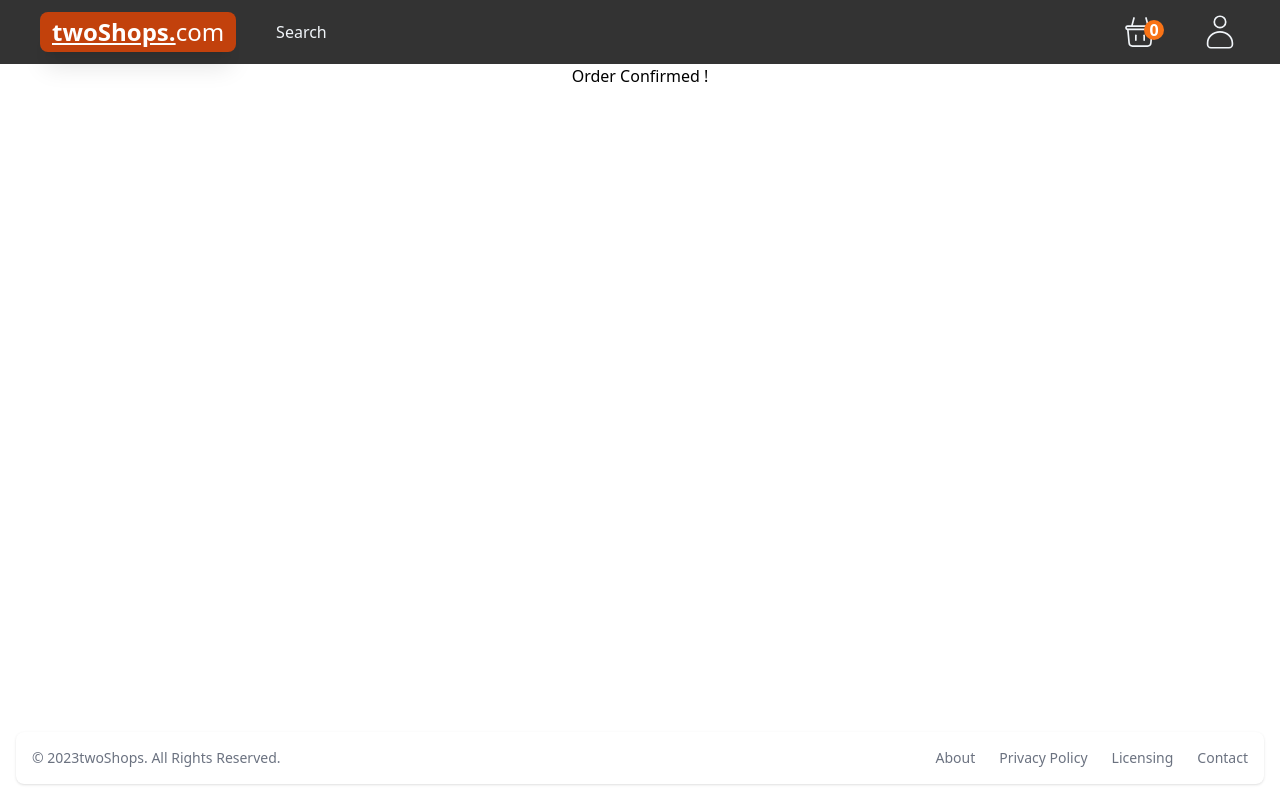
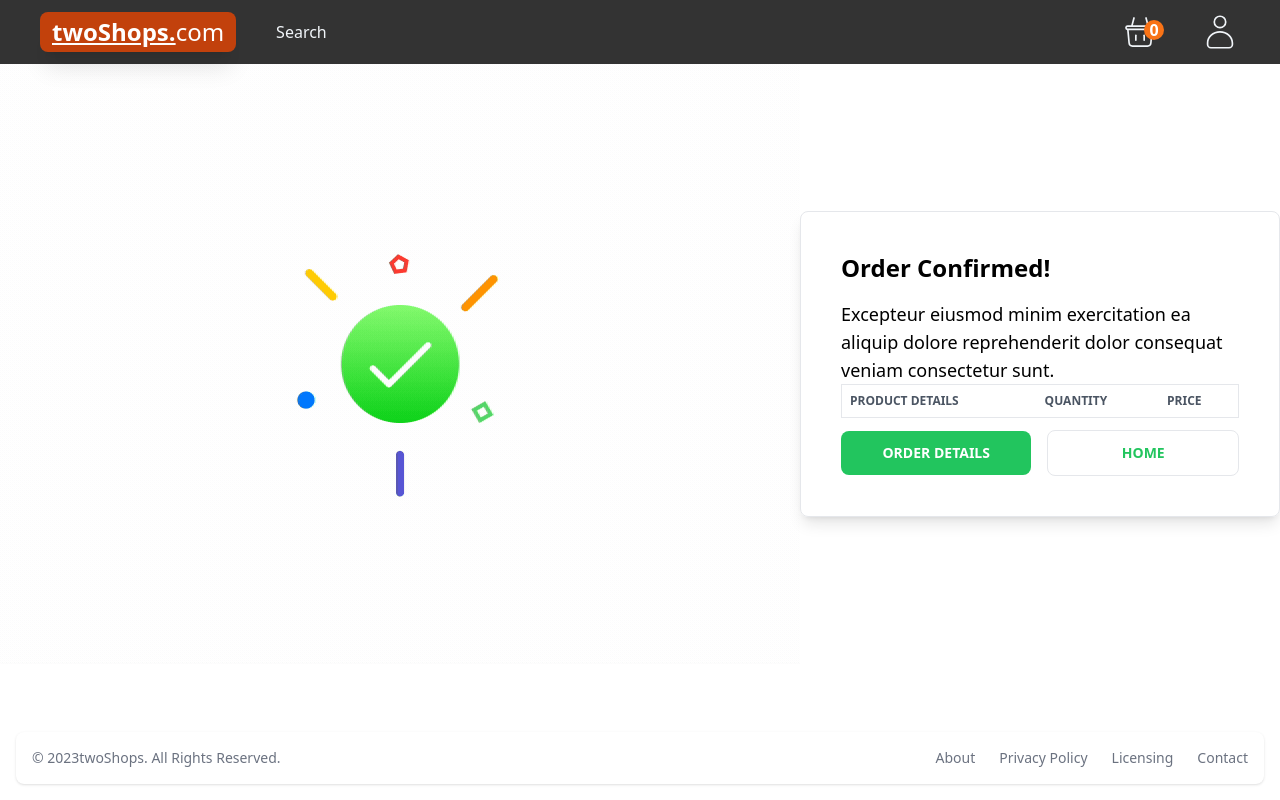
Before and after one commit to ayberkkk/two-shops, a Next.js app: page /order in a window 1280 px wide. Built offline with nearby package versions, Linux system fonts and the light colour scheme.

Commit message:
🛠️  confirm-order client

```diff
--- a/app/components/detail/DetailClient.jsx
+++ b/app/components/detail/DetailClient.jsx
@@ -19,6 +19,7 @@ export default function DetailClient({ product }) {
     price: product.price,
     discountPercentage: product.discountPercentage,
     quantity: 1,
+    brand: product.brand,
     image: product.thumbnail,
     stock: product.stock,
   });
@@ -48,7 +49,7 @@ export default function DetailClient({ product }) {
     <div className="container mx-auto lg:mt-28">
       <div className="grid lg:grid-cols-2">
         <div className="lg:flex block items-center w-full gap-10 relative">
-          <div className="border rounded-md relative -z-10">
+          <div className="border rounded-md relative">
             <Image
               className="lg:w-[600px] lg:h-[500px] w-[500px] h-[400px]"
               width={100}
@@ -65,7 +66,7 @@ export default function DetailClient({ product }) {
                 </div>
               </div>
             )}
-            <div className="thumbnails lg:block flex items-center lg:p-0 p-3  lg:absolute relative overflow-x-auto z-50 top-0 lg:-right-28">
+            <div className="thumbnails lg:block flex items-center lg:p-0 p-3  lg:absolute relative overflow-x-auto z-50 top-0 lg:-right-28 overflow-auto lg:h-[500px]">
               {product.images.map((image, index) => (
                 <img
                   className={`w-[90px] h-[90px] mb-2 cursor-pointer overflow-y-auto p-2 rounded-lg ${
@@ -77,7 +78,7 @@ export default function DetailClient({ product }) {
                   src={image}
                   title={`thumbnail-${index}`}
                   alt={`thumbnail-${index}`}
-                  onClick={() => handleThumbnailClick(index)}
+                  onMouseOver={() => handleThumbnailClick(index)}
                 />
               ))}
             </div>
--- a/app/components/header/CardCount.jsx
+++ b/app/components/header/CardCount.jsx
@@ -34,7 +34,7 @@ export const CardCount = () => {
   const totalDiscount = subtotal - discountedTotal;
   return (
     <div className="md:flex">
-      <div className="relative" onClick={toggleModal}>
+      <div className="relative cursor-pointer" onClick={toggleModal}>
         <CiShoppingBasket size={40} />
         <div className="absolute top-2 -right-1 bg-orange-500 rounded-full w-5 h-5 text-white flex items-center justify-center font-bold">
           {cartItems.length}
--- a/app/components/order/ConfirmOrder.jsx
+++ /dev/null
@@ -1,11 +0,0 @@
-const ConfirmOrder = () => {
-  return (
-    <div className="table mx-auto w-full">
-      <div className="flex items-center justify-center">
-        <h1>Order Confirmed !</h1>
-      </div>
-    </div>
-  );
-};
-
-export default ConfirmOrder;
--- /dev/null
+++ b/app/components/order/ConfirmOrderClient.jsx
@@ -0,0 +1,86 @@
+"use client";
+import Link from "next/link";
+import { useCart } from "@/context/CartContext";
+
+const ConfirmOrderClient = () => {
+  const { orders } = useCart();
+  return (
+    <div className="container mx-auto">
+      <div className="flex flex-col lg:flex-row items-center justify-center">
+        <img
+          className="object-cover"
+          src="/images/confirm-gif.gif"
+          alt="Order Confirmation"
+        />
+        <div className="lg:p-0 p-2">
+          <div className="border shadow-lg rounded-lg">
+            <div className="p-10">
+              <h3 className="text-2xl font-bold mb-4">Order Confirmed!</h3>
+              <div>
+                <>
+                  {orders.map((index) => (
+                    <p key={index}>
+                      Order ID :{" "}
+                      <span className="font-bold"> {index + 1} </span>
+                    </p>
+                  ))}
+                </>
+              </div>
+              <p className="text-lg">
+                Excepteur eiusmod minim exercitation ea aliquip dolore
+                reprehenderit dolor consequat veniam consectetur sunt.
+              </p>
+
+              <div>
+                <div className="overflow-x-auto">
+                  <table className="min-w-full border border-collapse">
+                    <thead>
+                      <tr>
+                        <th className="p-2 font-semibold text-gray-600 text-xs uppercase text-left">
+                          Product Details
+                        </th>
+                        <th className="p-2 font-semibold text-gray-600 text-xs uppercase text-left">
+                          Quantity
+                        </th>
+                        <th className="p-2 font-semibold text-gray-600 text-xs uppercase text-left">
+                          Price
+                        </th>
+                      </tr>
+                    </thead>
+                    <tbody>
+                      {orders.flatMap((order, index) =>
+                        order.items.map((item) => (
+                          <tr key={`${index}-${item.id}`} className="border">
+                            <td className="p-2">{item.title}</td>
+                            <td className="p-2">{item.quantity}</td>
+                            <td className="p-2">${item.price}</td>
+                          </tr>
+                        ))
+                      )}
+                    </tbody>
+                  </table>
+                </div>
+              </div>
+              <div className="flex items-center gap-4 mt-3">
+                <Link
+                  href={"/"}
+                  className="bg-green-500 font-semibold hover:bg-indigo-600 py-3 text-sm text-white uppercase w-full rounded-lg text-center transition-all ease-in duration-200"
+                >
+                  Order Details
+                </Link>
+                <Link
+                  href={"/"}
+                  className="border border-500 font-semibold hover:bg-indigo-600 hover:text-white py-3 text-sm text-green-500 uppercase w-full rounded-lg text-center transition-all ease-in duration-200"
+                >
+                  Home
+                </Link>
+              </div>
+            </div>
+          </div>
+        </div>
+      </div>
+    </div>
+  );
+};
+
+export default ConfirmOrderClient;
--- a/app/order/page.jsx
+++ b/app/order/page.jsx
@@ -1,10 +1,10 @@
 import React from "react";
-import ConfirmOrder from "../components/order/ConfirmOrder";
+import ConfirmOrderClient from "../components/order/ConfirmOrderClient";
 
 const Order = () => {
   return (
     <div>
-      <ConfirmOrder />
+      <ConfirmOrderClient />
     </div>
   );
 };
--- a/context/CartContext.js
+++ b/context/CartContext.js
@@ -1,5 +1,11 @@
 "use client";
-import React, { createContext, useState, useContext, useEffect } from "react";
+import React, {
+  createContext,
+  useState,
+  useContext,
+  useEffect,
+  useRef,
+} from "react";
 import toast, { Toaster } from "react-hot-toast";
 
 const CartContext = createContext();
@@ -60,7 +66,7 @@ const CartProvider = ({ children }) => {
         discountedPrice,
       };
 
-      setCartItems((prev) => [...prev, newItem]);
+      setCartItems([newItem]);
       toast("Product added to cart!", {
         duration: 2000,
         position: "top-right",
@@ -79,7 +85,14 @@ const CartProvider = ({ children }) => {
     });
   };
 
+  const [orders, setOrders] = useState([]);
+  const orderIdCounter = useRef(1);
+
   const confirmOrder = () => {
+    setOrders((prevOrders) => [
+      ...prevOrders,
+      { id: orderIdCounter.current++, items: cartItems, date: new Date() },
+    ]);
     setCartItems([]);
   };
 
@@ -88,9 +101,10 @@ const CartProvider = ({ children }) => {
       value={{
         cartItems,
         setCartItems,
+        orders,
+        confirmOrder,
         addToCart,
         removeFromCart,
-        confirmOrder,
       }}
     >
       {children}
@@ -106,7 +120,14 @@ const useCart = () => {
       "useCart hook must be used within a CartProvider. Make sure you have CartProvider wrapping your component tree."
     );
   }
-  return context;
+  const currentOrder =
+    context.orders.length > 0
+      ? [context.orders[context.orders.length - 1]]
+      : [];
+  return {
+    ...context,
+    orders: currentOrder,
+  };
 };
 
 export { CartProvider, useCart };
```
Also changed, not shown: app/components/basket/BasketClient.jsx (+46 -30 lines), public/images/confirm-gif.gif (added).
